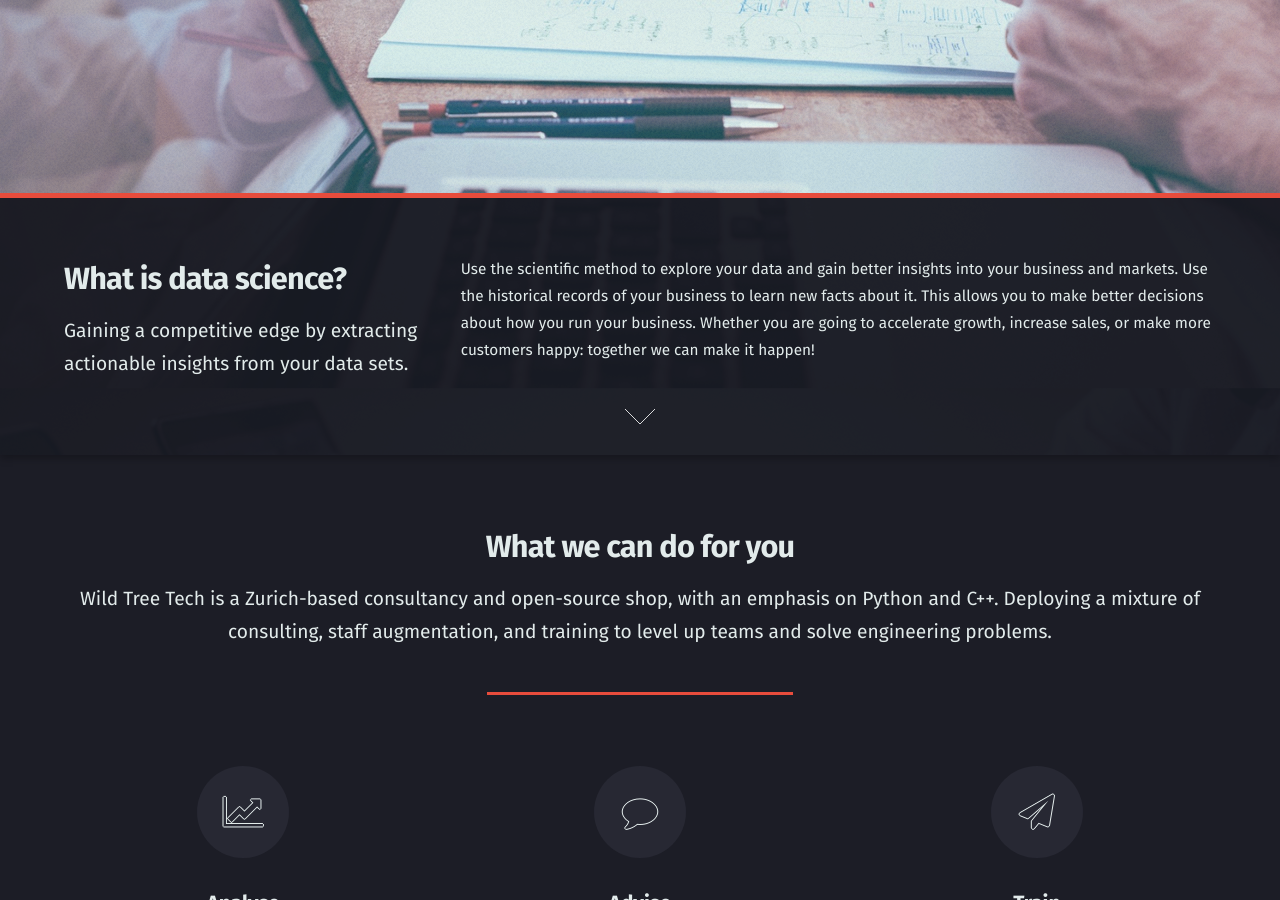
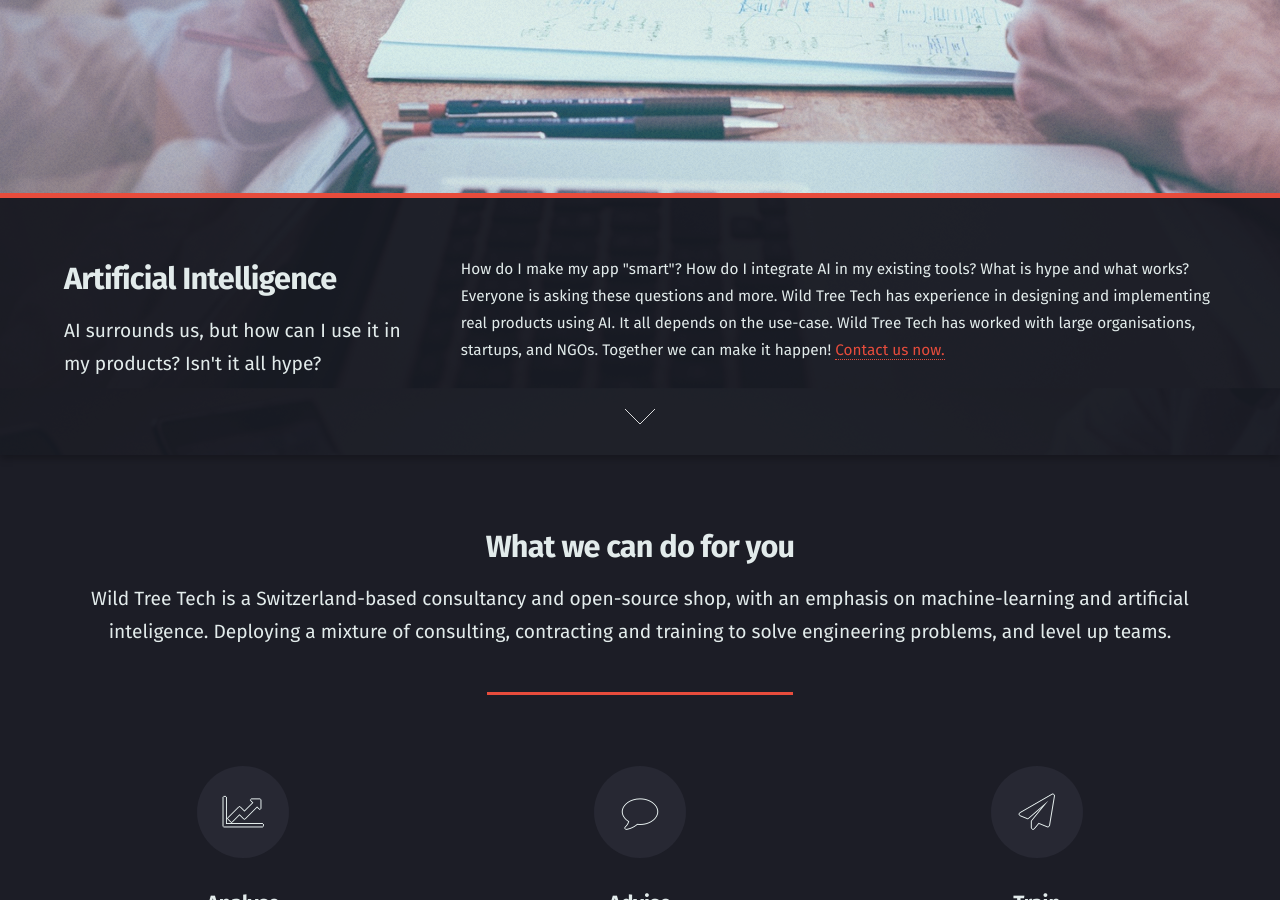
Before and after one commit to wildtreetech/wildtreetech.github.io, a Jekyll site: the page built from index.html, in a window 1280 px wide and 900 px high, scrolled down 1345 px. Built offline with Jekyll 4.4.1, drawn with Linux system fonts in a browser that asks for light colours; some of the changed text lies outside the part shown.

```diff
--- a/_includes/menu.html
+++ b/_includes/menu.html
@@ -4,7 +4,7 @@
 	<nav id="nav">
 		<ul>
 			<li><a href="/index.html">Home</a></li>
-			<li><a href="/index.html#science">Insight</a></li>
+			<li><a href="/index.html#science">Artificial Intelligence</a></li>
 			<li><a href="/index.html#services">Services</a>
 				<ul>
 					<li><a href="/index.html#services">Data analysis</a></li>
--- a/index.html
+++ b/index.html
@@ -22,20 +22,21 @@ layout: default
 			<div class="row">
 				<div class="4u 12u$(medium)">
 					<header>
-						<h2>What is data science?</h2>
-						<p>Gaining a competitive edge by extracting actionable
-							insights from your data sets.</p>
+						<h2>Artificial Intelligence</h2>
+						<p>AI surrounds us, but how can I use it in my products?
+                        Isn't it all hype?</p>
 					</header>
 				</div>
 				<div class="8u$ 12u$(medium)">
-					<p>Use the scientific method to explore your data and gain
-						better insights into your business and markets.
-						Use the historical records of your business
-						to learn new facts about it.
-						This allows you to make better
-						decisions about how you run your business. Whether you are going
-						to accelerate growth, increase sales, or make more customers
-						happy: together we can make it happen!</p>
+					<p>How do I make my app "smart"? How do I integrate AI in
+                        my existing tools? What is hype and what
+                        works? Everyone is asking these questions and more.
+                        Wild Tree Tech has experience in
+                        designing and implementing real products using AI.
+                        It all depends on the use-case.
+                        Wild Tree Tech has worked with large organisations, startups,
+                        and NGOs.
+                        Together we can make it happen! <a href="/index.html#contact">Contact us now.</a></p>
 				</div>
 			</div>
 		</div>
@@ -48,23 +49,22 @@ layout: default
 	<div class="container">
 		<header class="major">
 			<h2>What we can do for you</h2>
-			<p>Wild Tree Tech is a Zurich-based consultancy and open-source shop,
-      with an emphasis on Python and C++. Deploying a mixture of consulting,
-      staff augmentation, and training to level up teams and solve engineering
-      problems.
+			<p>Wild Tree Tech is a Switzerland-based consultancy and open-source shop,
+      with an emphasis on machine-learning and artificial inteligence. Deploying
+      a mixture of consulting, contracting and training to solve engineering problems, and level up teams.
       </p>
 		</header>
 		<div class="box alt">
 			<div class="row uniform">
 				<section class="4u 6u(medium) 12u$(xsmall)">
 					<a href="#contact" class="icon alt major fa-line-chart">
-						<span class="label">Data analysis</span>
+						<span class="label">Analyse</span>
 					</a>
 					<h3><a href="#contact">Analyse</a></h3>
-					<p>Do you have data that you would like to explore or
-						 analyse? I can provide you with illustrative data
-						 reports, robust predictive models, and engaging visualizations
-						 to aid your organisation.
+					<p>Is my data ready for AI? How much data do I need?
+                        What kind of data? How does AI fit into my existing
+                        business? I help companies analyse where they stand
+                        today in terms of being ready for AI.
            </p>
            <ul class="actions">
              <li><a href="#contact" class="button">Setup a free meeting</a></li>
@@ -75,9 +75,9 @@ layout: default
 						<span class="label">Consulting</span>
 					</a>
 					<h3><a href="#contact">Advise</a></h3>
-					<p>If you have a big idea, I can help design your data strategy,
-            pick artificial intelligence components, and
-            then craft your minimum viable product.
+					<p>How do you turn your idea into a product? I can help
+                        design your strategy, pick artificial intelligence
+                        tools, and then craft your minimum viable product.
 					</p>
 					<ul class="actions">
 						<li><a href="#contact" class="button">Setup a free meeting</a></li>
@@ -102,6 +102,59 @@ layout: default
 	</div>
 </section>
 
+<!-- Products -->
+<section id="services" class="wrapper style1 special fade-up">
+	<div class="container">
+		<header class="major">
+			<h2>Products</h2>
+			<p>Wild Tree Tech offers the following products:</p>
+		</header>
+		<div class="box alt">
+			<div class="row uniform">
+				<section class="4u 6u(medium) 12u$(xsmall)">
+					<a href="#contact" class="icon alt major fa-line-chart">
+						<span class="label">Black box optimisation</span>
+					</a>
+					<h3><a href="#contact">Black box optimisation</a></h3>
+                    <p>XXX boilerplate about what black box optimisation
+                    is good for. Some target audiences and examples. If you
+                    are drilling oil wells you want to find the optimal position
+                    as quickly as possible.</p>
+           <ul class="actions">
+             <li><a href="#contact" class="button">Try our demo</a></li>
+           </ul>
+				</section>
+				<section class="4u 6u$(medium) 12u$(xsmall)">
+					<a href="#contact" class="icon alt major fa-comment">
+						<span class="label">Consulting</span>
+					</a>
+					<h3><a href="#contact">Advise</a></h3>
+					<p>How do you turn your idea into a product? I can help
+                        design your strategy, pick artificial intelligence
+                        tools, and then craft your minimum viable product.
+					</p>
+					<ul class="actions">
+						<li><a href="#contact" class="button">Setup a free meeting</a></li>
+					</ul>
+				</section>
+        <section class="4u 6u(medium) 12u$(xsmall)">
+					<a href="training/" class="icon alt major fa-paper-plane">
+						<span class="label">AI platform</span>
+					</a>
+					<h3><a href="training/">AI platform</a></h3>
+					<p>binder is the data-science paltform for your business. Stop
+                        knowledge from disappearing. Increase knowledge sharing in
+                        your organisation.
+					</p>
+					<ul class="actions">
+						<li><a href="/training/" class="button">Training courses</a></li>
+					</ul>
+				</section>
+			</div>
+		</div>
+	</div>
+</section>
+
 <!-- Who we are -->
 <section id="who" class="spotlight style2 right">
 	<span class="image fit main"><img src="images/pic03.jpg" alt="" /></span>
@@ -110,8 +163,7 @@ layout: default
 			<h2>Tim Head</h2>
 			<p>Science, statistics, and triathlon.</p>
 		</header>
-		<p>Tim is a scientist and tool maker at heart. He believes that
-			better information leads to smarter decisions.</p>
+		<p>Tim is a consultant, developer and teacher.</p>
 
 		<p>He develops
 			open source <a href="https://github.com/betatim">software</a>
@@ -130,6 +182,5 @@ layout: default
 	<a href="#news" class="goto-next scrolly">Next</a>
 </section>
 
-{% include news.html %}
 
 {% include contact-bar.html %}
```
Also changed, not shown: training/index.html (+40 -26 lines).
